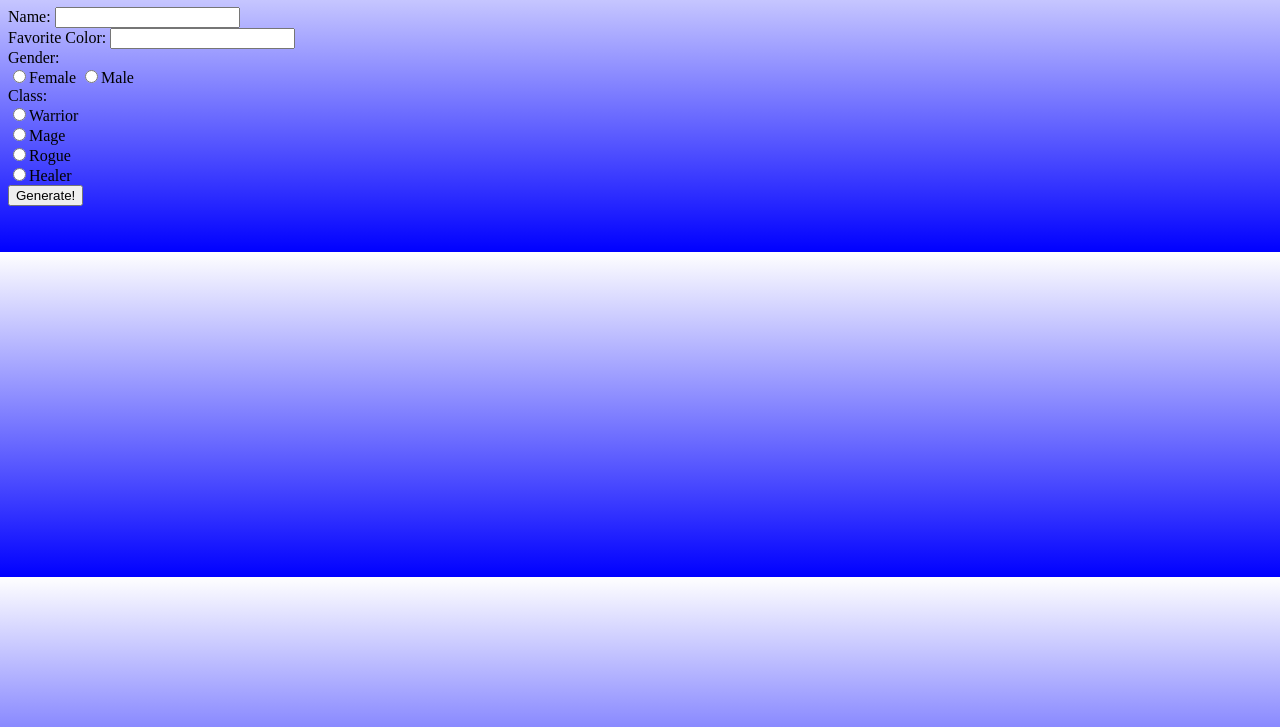
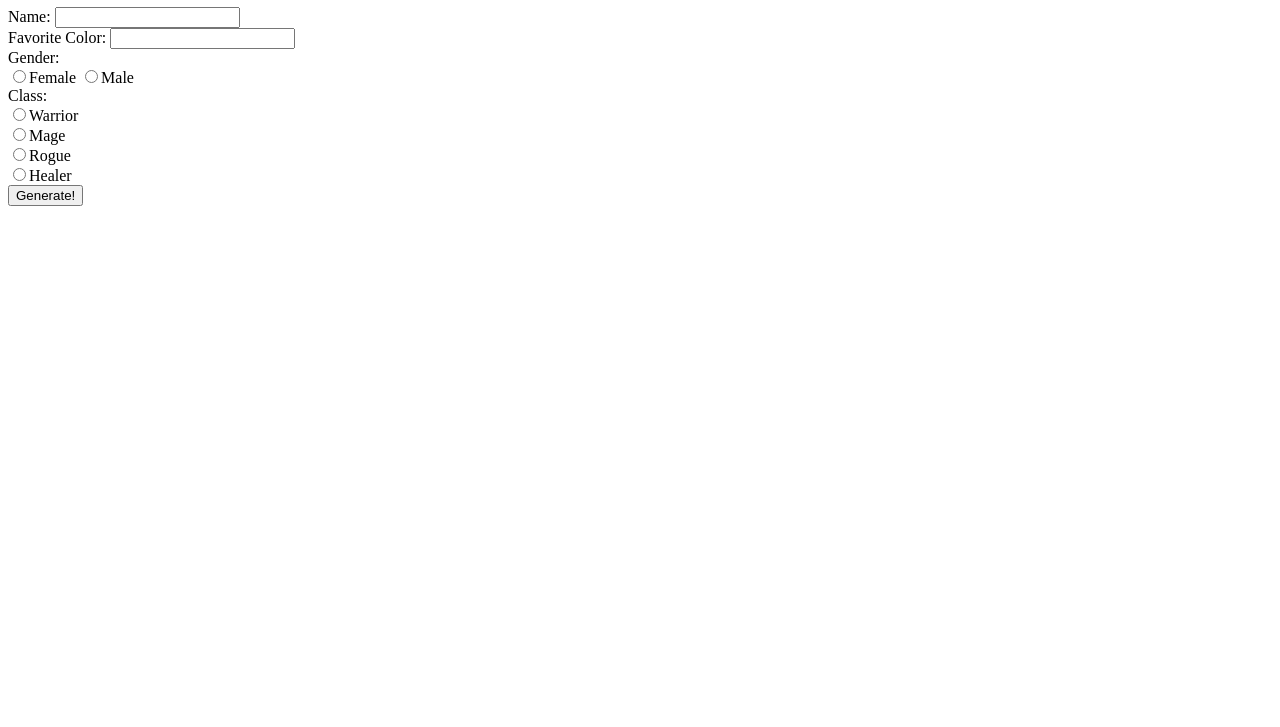
Before and after one commit to JaggerD7932/character-generator, a plain HTML site: page index.html in a window 1280 px wide. Shown: the part 73-800 px from the top of the page. Drawn offline with nearby package versions, Linux system fonts and the light colour scheme.

Commit message:
revert gradient

```diff
--- a/index.html
+++ b/index.html
@@ -8,7 +8,7 @@
         </script>
         <script>
             $(function(){
-                $("html").css({"background-image":"linear-gradient(white, blue)"});
+                //$("html").css({"background-image":"linear-gradient(white, blue)"});
 
                 $("button").click(function(){
                     var styleVar = $("input[name='Style']:checked").val();
```
